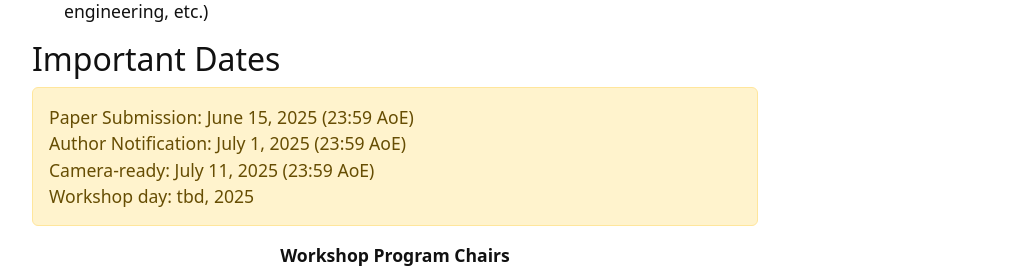
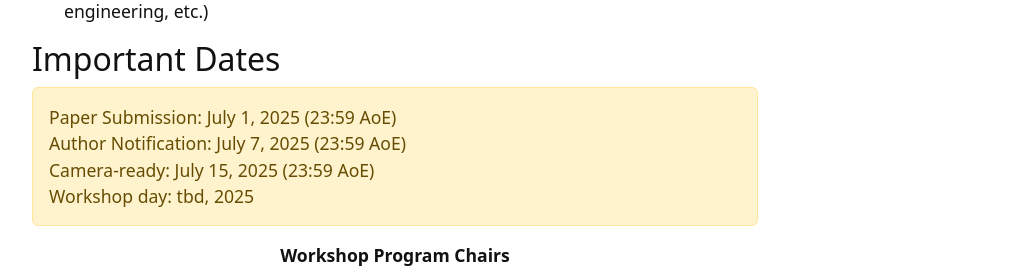
Before and after one commit to HyperSci2025/HyperSci2025.github.io, a Jekyll site: the page built from index.md, in a window 1280 px wide and 900 px high, scrolled down 1278 px. Shown: the part 155-432 px from the top of the window, without its empty margins (245-1274 px from the left). Built offline with Jekyll 4.4.1, drawn with Linux system fonts in a browser that asks for light colours.

Commit message:
Update index.md

```diff
--- a/index.md
+++ b/index.md
@@ -31,9 +31,9 @@ Relevant papers cover one or more of the following topics:
 
 ## Important Dates
 
-{% include alert.html text="Paper Submission: June 15, 2025 (23:59 AoE)<br>
-Author Notification: July 1, 2025 (23:59 AoE)<br>
-Camera-ready: July 11, 2025 (23:59 AoE)<br>
+{% include alert.html text="Paper Submission: July 1, 2025 (23:59 AoE)<br>
+Author Notification: July 7, 2025 (23:59 AoE)<br>
+Camera-ready: July 15, 2025 (23:59 AoE)<br>
 Workshop day: tbd, 2025 " align="left" color="warning" %}
 
 
```
